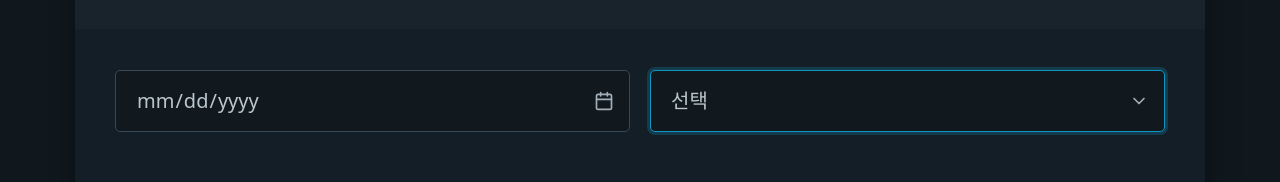
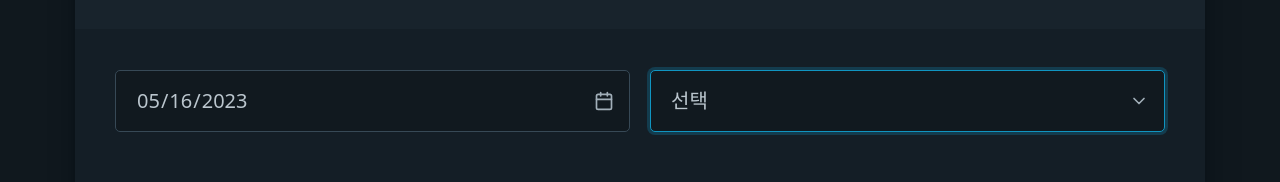
Before and after one commit to icecaptin/k-digital_React, a React (Create React App) app: page / in a window 1280 px wide. Shown: the part 358-540 px from the top of the page. Built offline with nearby package versions, Linux system fonts and the light colour scheme.

Commit message:
20230523_완성!!!

```diff
--- a/src/10_FcstView/FcstMain.js
+++ b/src/10_FcstView/FcstMain.js
@@ -12,6 +12,9 @@ const FcstMain = () => {
 
   useEffect(() => {
     txtref.current.focus();
+    const currentDate = new Date();
+    const formattedDate = formatDate(currentDate);
+    setSelectedDate(formattedDate);
   }, []);
 
   const formatDate = (dateString) => {
```
